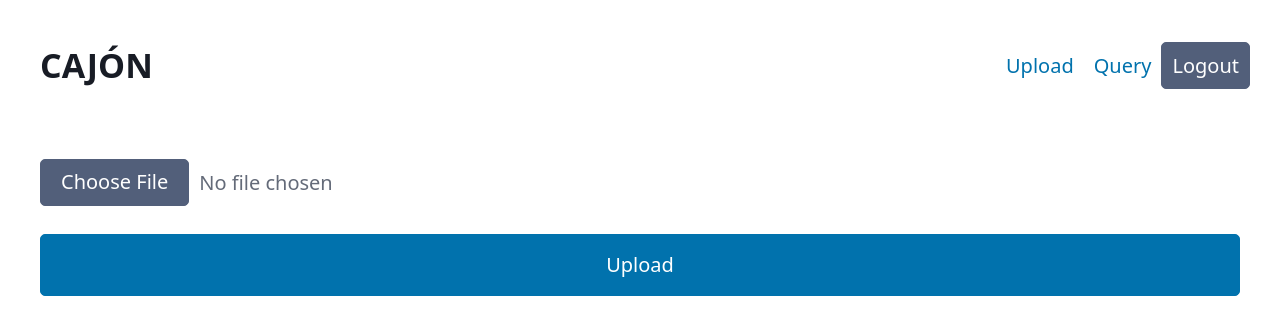
After one commit to yozachar/task-flask-app, a Flask app: page /upload in a window 1280 px wide. The commit adds this page. Shown: the top 335 px of the page. Run offline with Flask 3, Linux system fonts and the light colour scheme; the visitor is signed in with stand-in values (Sample User, id 1); some libraries are stand-ins or nearby versions.

Commit message:
feat: adds basic file upload functionality

```diff
--- a/src/cajon/backend/views.py
+++ b/src/cajon/backend/views.py
@@ -1,13 +1,53 @@
 """Views."""
 
+# standard
+from datetime import datetime
+from pathlib import Path
+
 # external
-from flask import Blueprint, render_template
+from flask import Blueprint, flash, render_template, request
 from flask_login import current_user
+from werkzeug.utils import secure_filename
+
+# local
+from ._utils import auth_required
 
 views = Blueprint("views", __name__)
+ALLOWED_EXTENSIONS = ("CSV",)
+UPLOAD_PATH = Path(__file__).parent / "database"
 
 
 @views.route("/")
 def home():
     """Home View."""
     return render_template("index.html", logged_in=current_user.is_authenticated)
+
+
+@views.route("/upload", methods=["GET", "POST"])
+@auth_required  # TODO: add HTTP redirect codes?
+def upload():
+    """Upload View."""
+    if request.method == "POST":
+        if "file" in request.files:
+            _handle_upload()
+    return render_template("actions/upload.html", logged_in=current_user.is_authenticated)
+
+
+# --------------> accessory functions <--------------
+
+
+def _handle_upload():
+    uploaded_file = request.files["file"]
+    filename = uploaded_file.filename
+    if not filename:
+        return False
+    if (
+        "." in filename
+        and len(filename) < 3
+        and filename.rsplit(".", 1)[1].upper() not in ALLOWED_EXTENSIONS
+    ):
+        return False
+    s_file = secure_filename(filename).split(".", -1)[0] + " " + str(datetime.now()) + ".csv"
+    uploaded_file.save(UPLOAD_PATH / s_file)
+    flash("File uploaded.", category="success")
+    return True
--- /dev/null
+++ b/src/cajon/templates/actions/upload.html
@@ -0,0 +1,11 @@
+{% extends "index.html" %}
+
+{% block main %}
+<main class="container">
+  <form method="post" enctype="multipart/form-data">
+    <input type="file" name="file" required />
+    <input type="submit" value="Upload" />
+  </form>
+  <!-- TODO: <progress value="{{ pp }}" max="100" /> -->
+</main>
+{% endblock main %}
--- a/src/cajon/templates/index.html
+++ b/src/cajon/templates/index.html
@@ -6,7 +6,9 @@ Welcome
 
 {% block nav_actions %}
 {% if logged_in %}
-<li><a href="/logout">Logout</a></li>
+<li><a href="/upload">Upload</a></li>
+<li><a href="/query">Query</a></li>
+<li><a href="/logout"><button class="secondary">Logout</button></a></li>
 {% else %}
 <li><a href="/login">Login</a></li>
 <li><a href="/signup"><button>Register</button></a></li>
```
Also changed, not shown: 1 other file.
